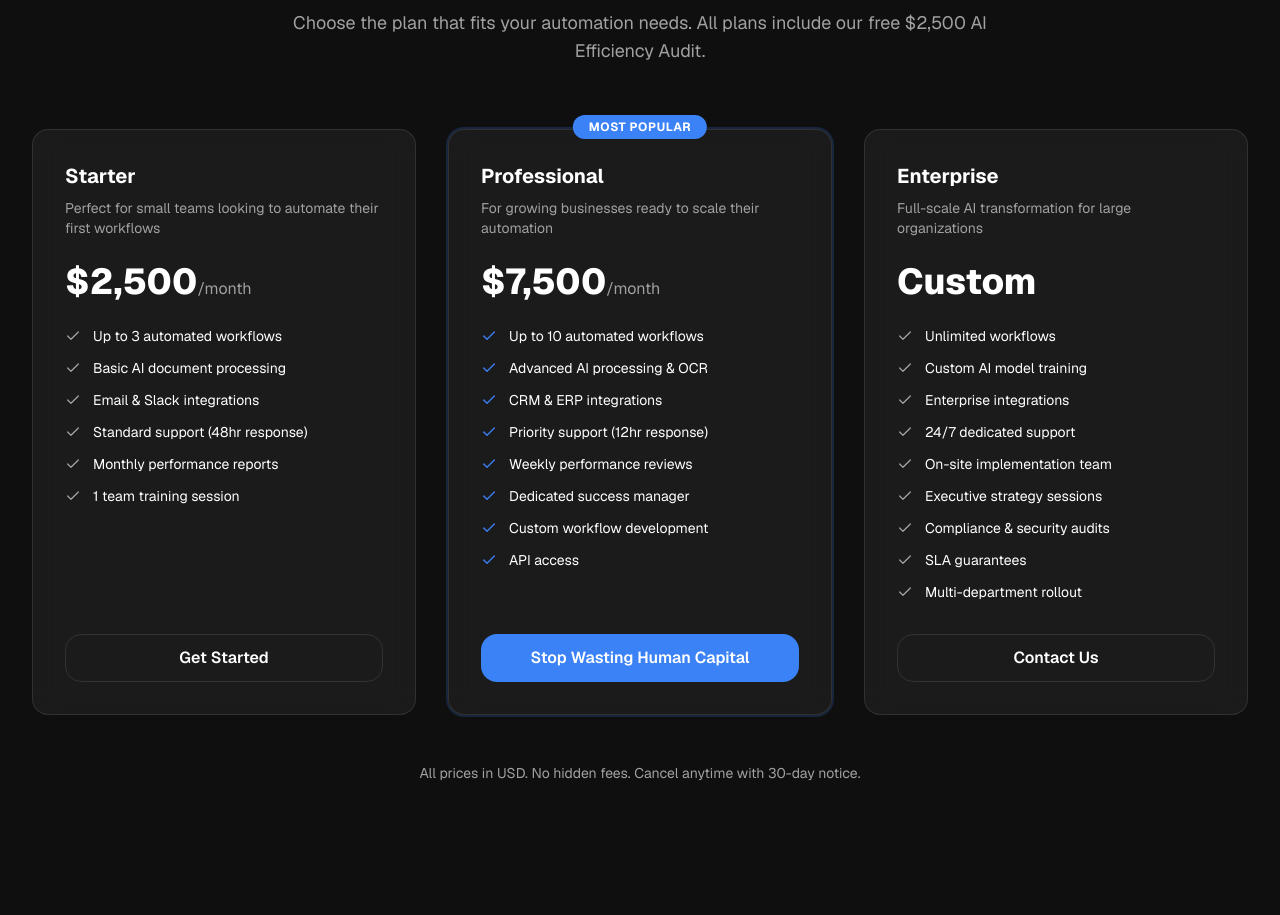
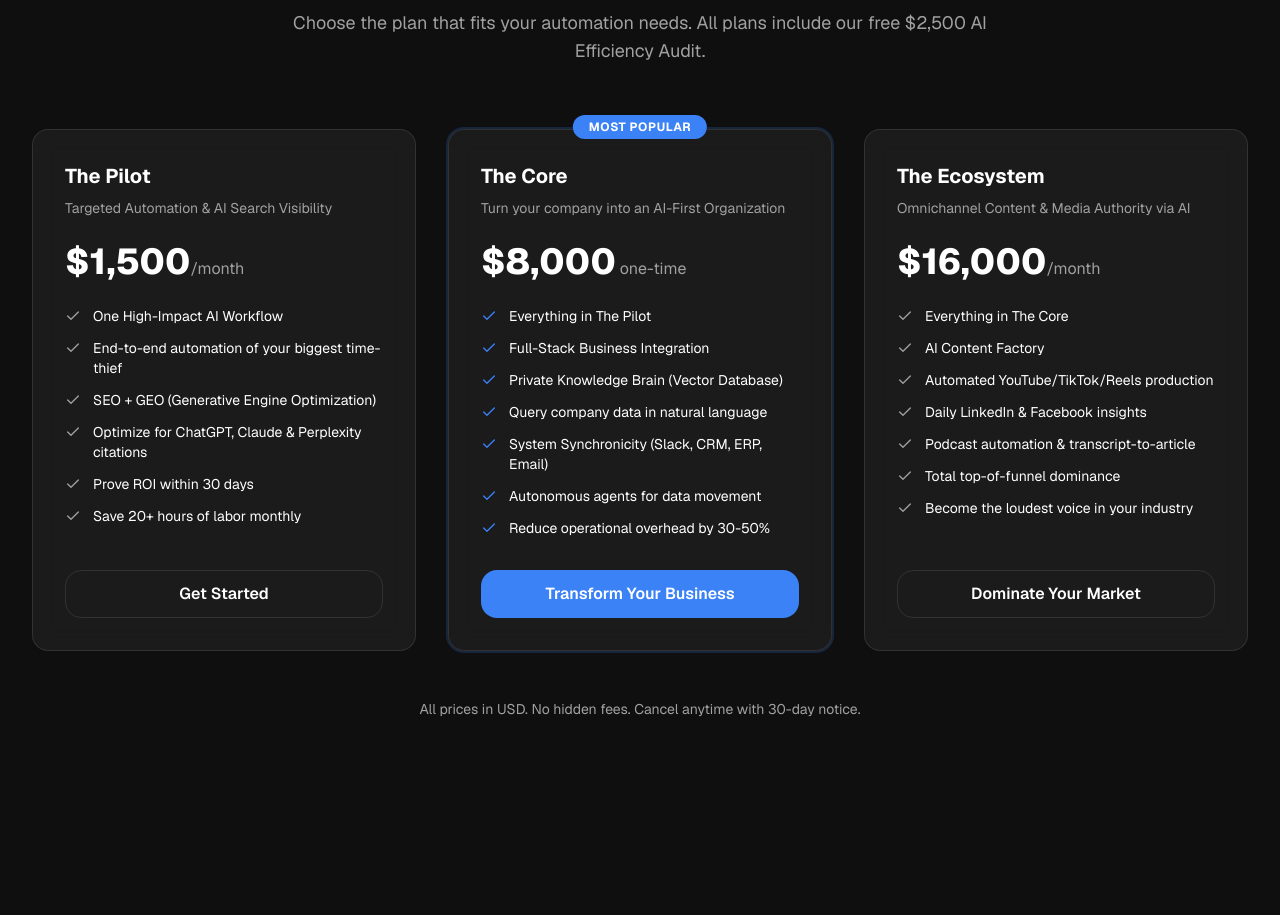
Before and after one commit to adodson9999/cybersecurity-NordWacht_01, a Next.js app: page / in a window 1280 px wide. Shown: the part 2620-3535 px from the top of the page. Built offline with nearby package versions, Linux system fonts and the light colour scheme.

Commit message:
feat: update pricing tiers array to new structure

```diff
--- a/components/pricing-section.tsx
+++ b/components/pricing-section.tsx
@@ -6,55 +6,53 @@ import { PricingCard } from "@/components/pricing-card";
 
 const pricingTiers = [
   {
-    name: "Starter",
-    description: "Perfect for small teams looking to automate their first workflows",
-    price: "$2,500",
+    name: "The Pilot",
+    description: "Targeted Automation & AI Search Visibility",
+    price: "$1,500",
     period: "/month",
     features: [
-      "Up to 3 automated workflows",
-      "Basic AI document processing",
-      "Email & Slack integrations",
-      "Standard support (48hr response)",
-      "Monthly performance reports",
-      "1 team training session",
+      "One High-Impact AI Workflow",
+      "End-to-end automation of your biggest time-thief",
+      "SEO + GEO (Generative Engine Optimization)",
+      "Optimize for ChatGPT, Claude & Perplexity citations",
+      "Prove ROI within 30 days",
+      "Save 20+ hours of labor monthly",
     ],
     cta: "Get Started",
     popular: false,
   },
   {
-    name: "Professional",
-    description: "For growing businesses ready to scale their automation",
-    price: "$7,500",
-    period: "/month",
+    name: "The Core",
+    description: "Turn your company into an AI-First Organization",
+    price: "$8,000",
+    period: " one-time",
     features: [
-      "Up to 10 automated workflows",
-      "Advanced AI processing & OCR",
-      "CRM & ERP integrations",
-      "Priority support (12hr response)",
-      "Weekly performance reviews",
-      "Dedicated success manager",
-      "Custom workflow development",
-      "API access",
+      "Everything in The Pilot",
+      "Full-Stack Business Integration",
+      "Private Knowledge Brain (Vector Database)",
+      "Query company data in natural language",
+      "System Synchronicity (Slack, CRM, ERP, Email)",
+      "Autonomous agents for data movement",
+      "Reduce operational overhead by 30-50%",
     ],
-    cta: "Stop Wasting Human Capital",
+    cta: "Transform Your Business",
     popular: true,
   },
   {
-    name: "Enterprise",
-    description: "Full-scale AI transformation for large organizations",
-    price: "Custom",
+    name: "The Ecosystem",
+    description: "Omnichannel Content & Media Authority via AI",
+    price: "$16,000",
+    period: "/month",
     features: [
-      "Unlimited workflows",
-      "Custom AI model training",
-      "Enterprise integrations",
-      "24/7 dedicated support",
-      "On-site implementation team",
-      "Executive strategy sessions",
-      "Compliance & security audits",
-      "SLA guarantees",
-      "Multi-department rollout",
+      "Everything in The Core",
+      "AI Content Factory",
+      "Automated YouTube/TikTok/Reels production",
+      "Daily LinkedIn & Facebook insights",
+      "Podcast automation & transcript-to-article",
+      "Total top-of-funnel dominance",
+      "Become the loudest voice in your industry",
     ],
-    cta: "Contact Us",
+    cta: "Dominate Your Market",
     popular: false,
   },
 ];
```
